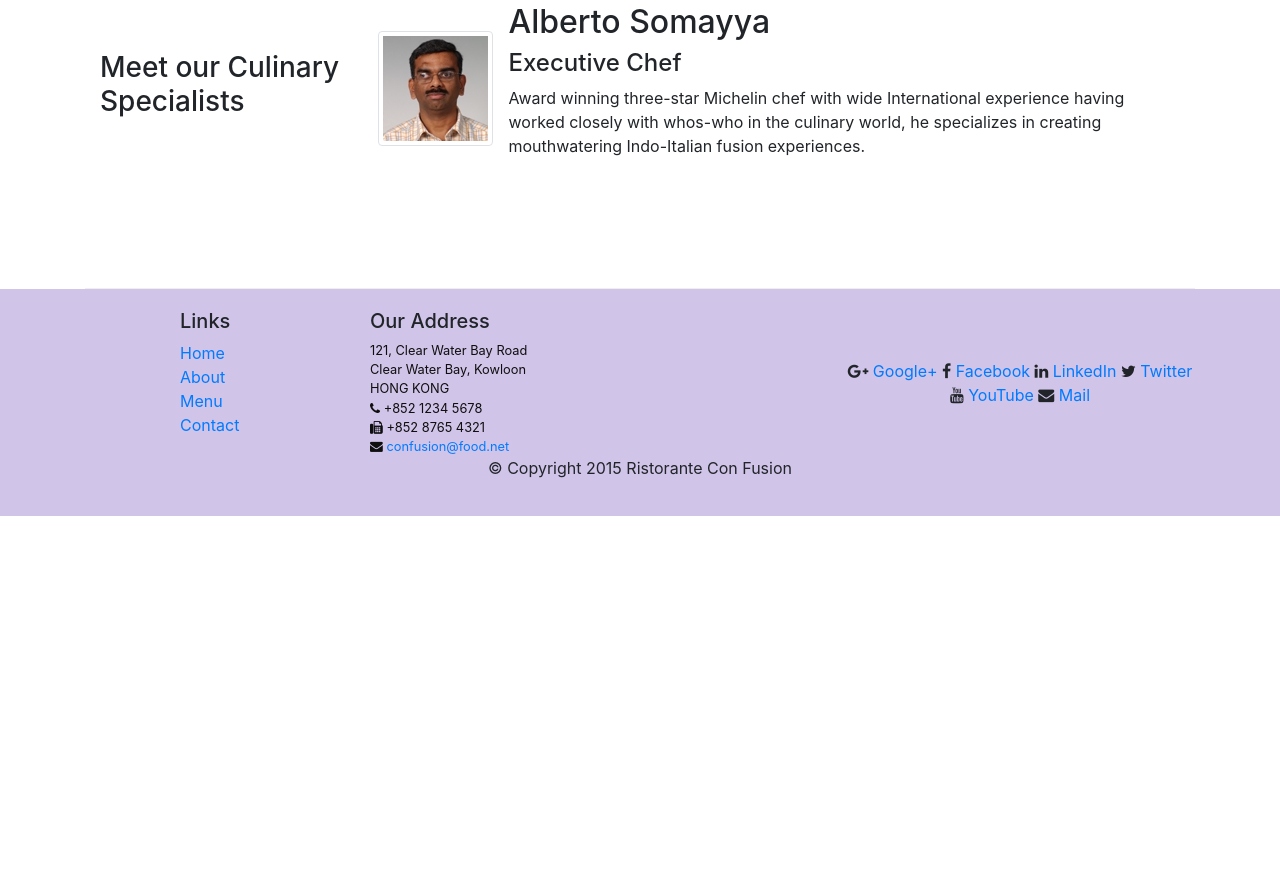
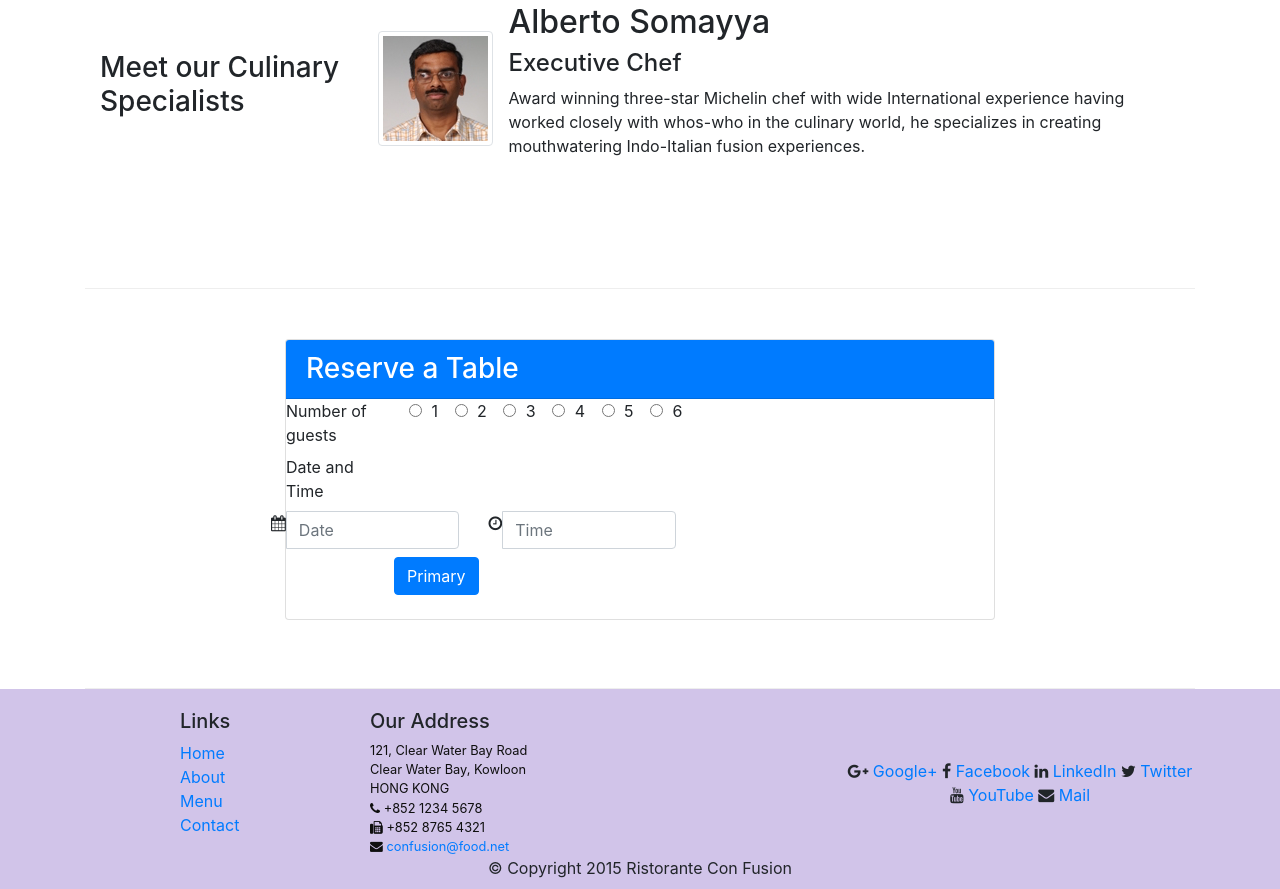
Before and after one commit to adityasadhu/Full-Stack-Web-Development-course-, a website: page index.html in a window 1280 px wide. Shown: the part 1224-2113 px from the top of the page. Before the commit the page ends 1740 px from the top, so only its background shows below. Drawn offline with nearby package versions, Linux system fonts and the light colour scheme.

Commit message:
changed about page

```diff
--- a/index.html
+++ b/index.html
@@ -64,8 +64,8 @@
             <div class="col-sm col-md flex-first">
                 <div class="media">
                     <img class="d-flex mr-3 img-thumbnail align-self-center" src="img/uthappizza.png">
-                    <div class="media-body">
-                        <h2>Uthappizza</h2>
+                    <div class="mediabody">
+                        <h2>Uthappizza<span class="badge badge-danger">HOT</span><span class="badge badge-pill badge-default">$14.99</span></h2>
                         <p class="hidden-xs-down">A unique combination of Indian Uthappam (pancake) and Italian pizza, topped with Cerignola olives, ripe vine cherry tomatoes, Vidalia onion, Guntur chillies and Buffalo Paneer.</p>
                     </div>
                 </div>
@@ -97,6 +97,90 @@
                     </div>
                 </div>
             </div>
+        </div>
+
+        <div class="row row-content">
+        <div class="col-md-8 offset-md-2 col-sm">
+            <div class="card">
+            <h3 class="card-header bg-primary text-white">Reserve a Table</h3>
+            <div class="card-block">
+                <dl class="row">
+                    <dd class="col-md-2">Number of guests</dd>
+                    <dd class="col-md-10">
+
+                            <div class="form-check form-check-inline ">
+                                <label class="form-check-label">
+                                <input class="form-check-input" type="radio" name="exampleRadios" id="exampleRadios1" value="option1" >
+                                1
+                                </label>
+                            </div>
+                            <div class="form-check form-check-inline ">
+                                <label class="form-check-label">
+                                <input class="form-check-input" type="radio" name="exampleRadios" id="exampleRadios2" value="option2">
+                                2
+                                </label>
+                            </div>
+                                <div class="form-check form-check-inline ">
+                                <label class="form-check-label">
+                                <input class="form-check-input" type="radio" name="exampleRadios" id="exampleRadios3" value="     option3" >
+                                3
+                                </label>
+                            </div>
+                                <div class="form-check form-check-inline ">
+                                <label class="form-check-label">
+                                <input class="form-check-input" type="radio" name="exampleRadios" id="exampleRadios4" value="option4" >
+                                4
+                                </label>
+                            </div>
+                            <div class="form-check form-check-inline ">
+                                <label class="form-check-label">
+                                <input class="form-check-input" type="radio" name="exampleRadios" id="exampleRadios5" value="option5" >
+                                5
+                                </label>
+                            </div>
+                            <div class="form-check form-check-inline ">
+                                <label class="form-check-label">
+                                <input class="form-check-input" type="radio" name="exampleRadios" id="exampleRadios6" value="option6" >
+                                6
+                                </label>
+                            </div>
+
+
+
+                    </dd>
+
+                    <dd class="col-md-2">Date and Time</dd>
+                    <dd>
+                        <div class="row">
+                        <div class="col-md-4">
+                        <label class="sr-only" for="inlineFormInputGroup">Date </label>
+                        <div class="input-group mb-2 mr-sm-2 mb-sm-0">
+                        <div class="input-group-addon"><i class="fa fa-calendar"></i></div>
+                        <input type="text" class="form-control" id="inlineFormInputGroup" placeholder="Date">
+                        </div>
+                        </div>
+                        <div class="col-md-4">
+                        <label class="sr-only" for="inlineFormInputGroup">Time</label>
+                        <div class="input-group mb-2 mr-sm-2 mb-sm-0">
+                        <div class="input-group-addon"><i class="fa fa-clock-o"></i></div>
+                        <input type="text" class="form-control" id="inlineFormInputGroup" placeholder="Time">
+                        </div>
+                        </div>
+                        </div>
+
+                    </dd>
+                    <dd class="offset-md-2">
+                        <button type="button" class="btn btn-primary">Primary</button>
+                    </dd>
+                </dl>
+
+            </div>
+
+
+
+        </div>
+        </div>
+
         </div>
     </div>
 
```
Also changed, not shown: 1 other file.
